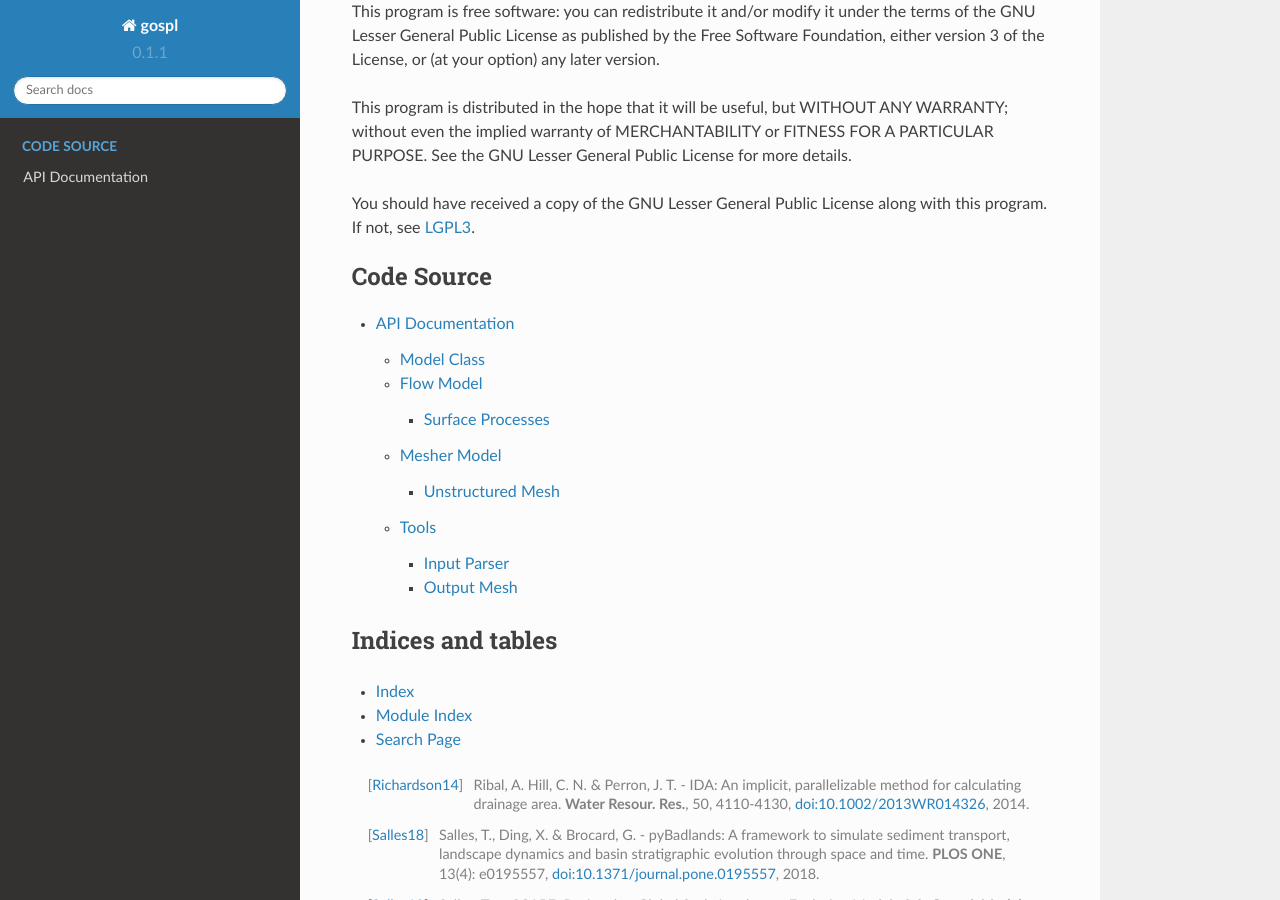
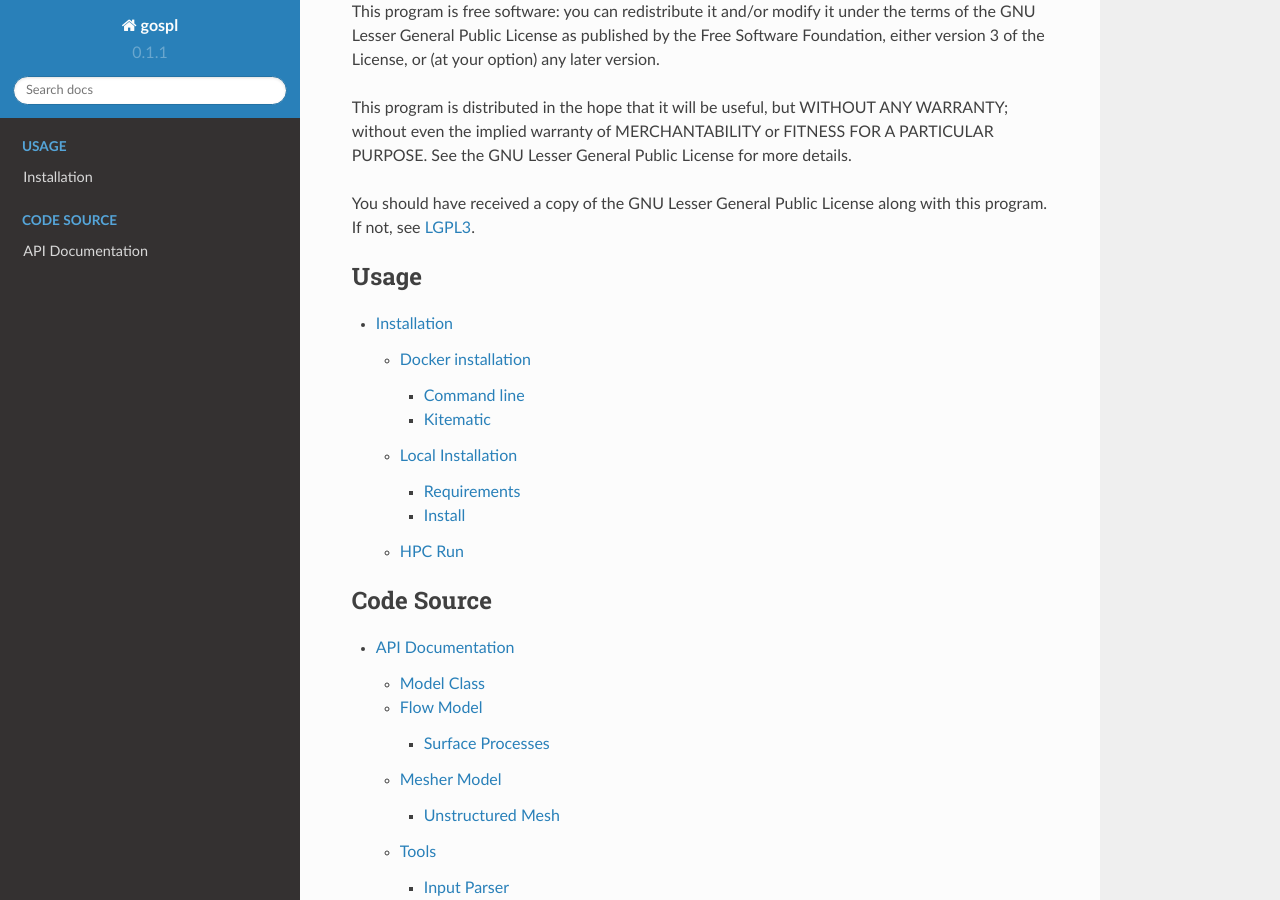
Before and after one commit to Geodels/gospl, a Sphinx documentation site: the page built from docs/index.rst, in a window 1280 px wide and 900 px high, scrolled down 768 px. Built offline with Sphinx 7.4.7 and the Read the Docs theme 2.0.0, drawn with Linux system fonts in a browser that asks for light colours; the version number is read from the project's files by our own code; some of the changed lines change nothing that is shown.

Commit message:
add installation documentation

```diff
--- a/docs/index.rst
+++ b/docs/index.rst
@@ -46,6 +46,13 @@
 
 You should have received a copy of the GNU Lesser General Public License along with this program. If not, see `LGPL3`_.
 
+.. toctree::
+   :maxdepth: 3
+   :name: Usage
+   :caption: Usage
+
+   install.rst
+
 
 .. toctree::
    :maxdepth: 3
--- /dev/null
+++ b/docs/install.rst
@@ -0,0 +1,251 @@
+Installation
+============
+
+Docker_ installation
+--------------------
+
+Docker containers provide an easy-way to set up and distribute
+applications. They also provide a safe and consistent environment which
+facilitate debugging and reproducibility of models.
+
+The **gospl** image contains all the dependencies and configuration files
+required to run models. Users can start running model as soon as they
+have downloaded the image, independently of the underlying operating system
+available on on their machine.
+
+It is strongly encouraged to run UWGeodynamics using the docker images
+we provide on `Docker Hub`_
+
+Different version of the `geodels/gospl` image can be pulled using a tag:
+
+1. The *latest* tag points to the github master branch and uses the latest
+   *gospl* release.
+2. release tags such as *0.9.8* points to the specified version.
+
+Command line
+~~~~~~~~~~~~
+
+Once you have installed docker on your system you can *pull* the
+*gospl* official image as follow:
+
+.. code:: bash
+
+  docker pull geodels/gospl
+
+You can list all the images available on your system as follow:
+
+.. code:: bash
+
+  docker images
+
+An image can be deleted as follow:
+
+.. code:: bash
+
+  docker rmi geodels/gospl
+
+You can then start a docker container. (An instance of
+an image).
+
+.. code:: bash
+
+  docker run -d \
+     --name my_container \
+     -p 8888:8888 \
+     -v my_vol:/live/share \
+     geodels/gospl
+
+
+You can access the container via your browser at the following
+address: http://localhost:8888
+
+It is also possible to ssh into the container as follow:
+
+.. code:: bash
+
+  # Bash
+  docker run -it -v my_vol:/live/share \
+     --entrypoint /bin/bash  \
+     geodels/gospl
+
+
+You can list the containers currently existing on your machine by running:
+
+.. code:: bash
+
+  docker ps -a
+
+The "a" means "all container". The :code:`docker ps` command only list
+running containers.
+
+Docker containers can be stop (so that they do not use CPU or RAM resource):
+
+.. code:: bash
+
+  docker stop my_container
+
+They can also be deleted:
+
+.. code:: bash
+
+  docker rm my_container
+
+.. warning::
+
+  It's a good idea to keep track of how many containers have been created as
+  they can rapidly take a lot of space on your machine.
+
+Kitematic_
+~~~~~~~~~~
+
+Kitematic_ is a program that provides a graphical user interface to
+the *docker* daemon and to Docker Hub.
+
+The software is available for Windows, MacOsx and Linux. Be aware that on
+linux the installation may differ depending on the distribution you
+are running.
+
+1. Download and Install Kitematic_
+2. Open Kitematic and search for the **gospl** image.
+3. Create a container by clicking on the create button.
+
+You should now have a container appearing on the left side of your
+kitematic window. The first thing to do now is to create a link between
+a local directory (A directory on your physical hard drive) and a volume
+directory inside the docker container. A volume is a special directory
+that can be accessed from outside the container. It is the location you
+will use to save your results.
+
+Local Installation
+------------------
+
+This is not recommended and involves installing *gospl* and all
+its dependencies. Docker is highly recommended!!!
+
+Requirements
+~~~~~~~~~~~~
+
+-  Python **>= 3.6**
+-  Numpy **>= 1.18.2**
+-  Scipy **>= 1.4.1**
+-  Cython **>= 0.29.15**
+-  mpi4py **== 3.0.3**
+-  petsc4py **== 3.12.0**
+-  h5py **== 2.10.0**
+-  pandas **>= 0.24.2**
+-  ruamel.yaml **== 0.16.10**
+-  fastfunc **== 0.2.2**
+-  meshio **== 4.0.10**
+-  meshplex **== 0.12.3**
+-  pre-commit **>= 1.21.0**
+
+
+Install
+~~~~~~~
+
+**from Pip**
+
+The **gospl** module can be installed directly from the Python
+Package Index:
+
+.. code:: bash
+
+  pip3 install gospl
+
+**from sources**
+
+The module source files are available through github_
+
+.. code:: bash
+
+  git clone https://github.com/Geodels/gospl
+
+It can then be installed locally on your system using
+
+.. code:: bash
+
+  export F90=gfortran
+  python3 setup.py install --user
+
+If you wish to uninstall **gospl** you can do:
+
+.. code:: bash
+
+  python3 setup.py install --record files.txt
+
+
+.. role:: bash(code)
+   :language: bash
+
+To record a list of installed files in :bash:`files.txt`.
+Once you want to uninstall you can use :bash:`xargs` to do the removal:
+
+
+.. code:: bash
+
+  xargs rm -rf < files.txt
+
+
+
+HPC Run
+----------------
+
+
+After installation on HPC, you can submit a job to the queue system using for example:
+
+.. code:: bash
+
+   qsub job.pbs
+
+
+Here is a minimal PBS script:
+
+.. code:: bash
+
+  #!/bin/bash
+
+  # Project
+  #PBS -P PROJECTNAME
+
+  # 96 CPUs
+  #PBS -l select=12:ncpus=8:mpiprocs=8:mem=60GB
+
+
+  #PBS -l walltime=4:00:00
+  #PBS -M email@address
+  #PBS -m abe
+  #PBS -q ALLOCNAME
+
+  # set up environment
+  module load gcc/4.9.3 python/3.6.5 petsc-gcc-mpich/3.11.1
+
+  cd $PBS_O_WORKDIR
+
+  # Launching the job!
+  mpirun -np 96 python3 runMinimal.py
+
+.. role:: python(code)
+   :language: python
+
+where the :python:`runMinimal.py` file will be of the form:
+
+
+.. code:: python
+
+  from gospl.model import Model as sim
+
+  input = "imput.yml"
+
+  # Minimal model
+  model = sim(input, True, False)
+  model.runProcesses()
+  model.destroy()
+
+
+That's it!!!
+
+.. _Jupyter: http://jupyter.org/
+.. _Docker: https://www.docker.com
+.. _Docker Hub: https://hub.docker.com/repository/docker/geodels/gospl
+.. _Kitematic: https://kitematic.com/
+.. _github: https://github.com/Geodels/gospl
```
Also changed, not shown: setup.py (+10 -0 lines).
